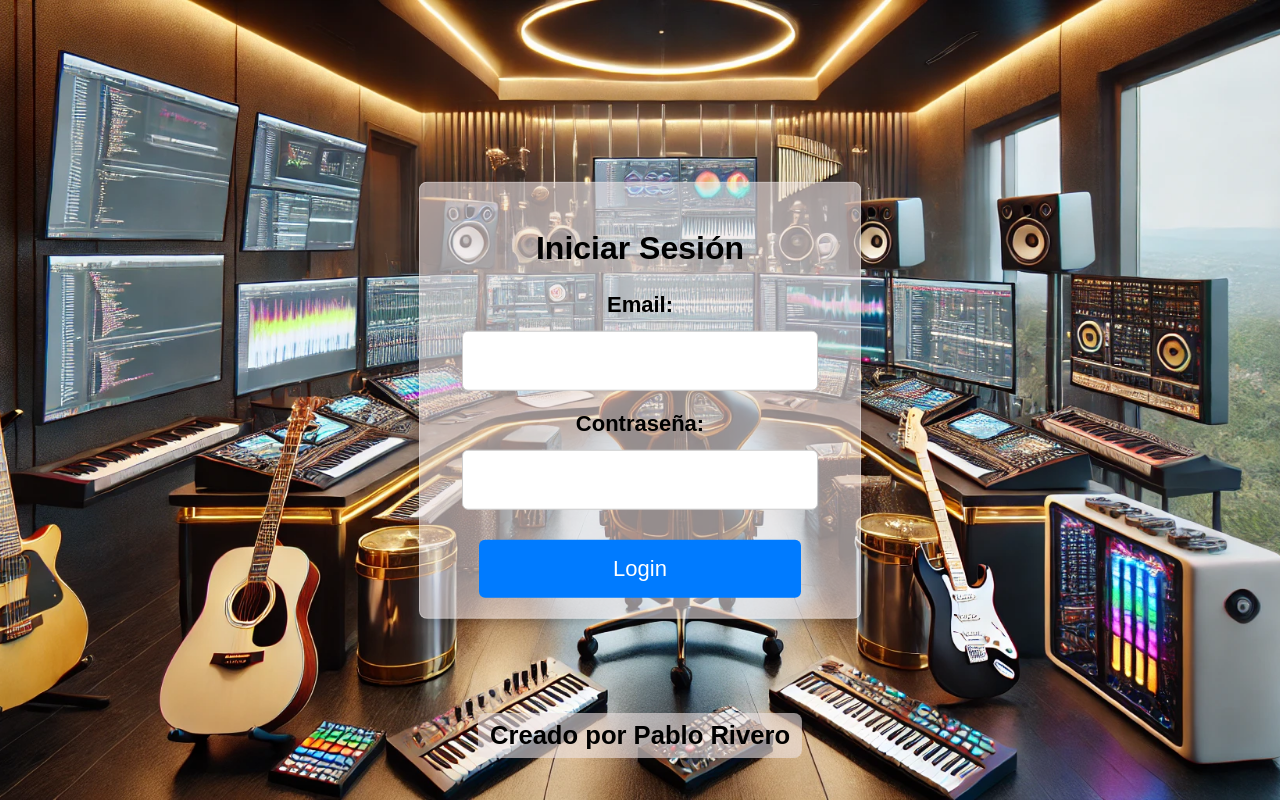
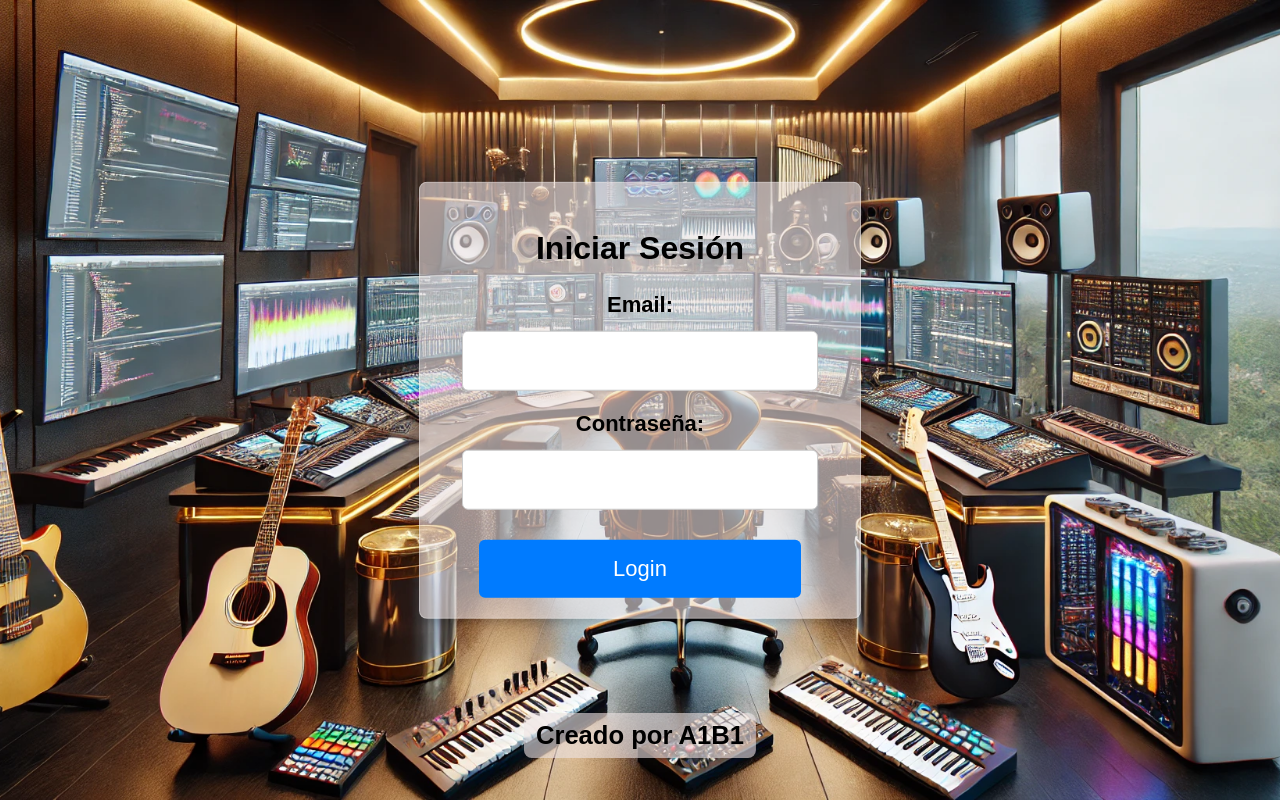
Before and after one commit to argentina9631/MiAplicacionWeb, a React (Create React App) app in the folder frontend/: page / in a window 1280 px wide. Built offline with nearby package versions, Linux system fonts and the light colour scheme; no server answers.

Commit message:
nuevo diseño 200

```diff
--- a/frontend/src/App.js
+++ b/frontend/src/App.js
@@ -20,7 +20,7 @@ function App() {
             ) : (
                 <LoginForm />
             )}
-            <p className="created-by">Creado por Pablo Rivero</p> {/* Texto agregado */}
+            <p className="created-by">Creado por A1B1</p> {/* Texto agregado */}
         </div>
     );
 }
```
